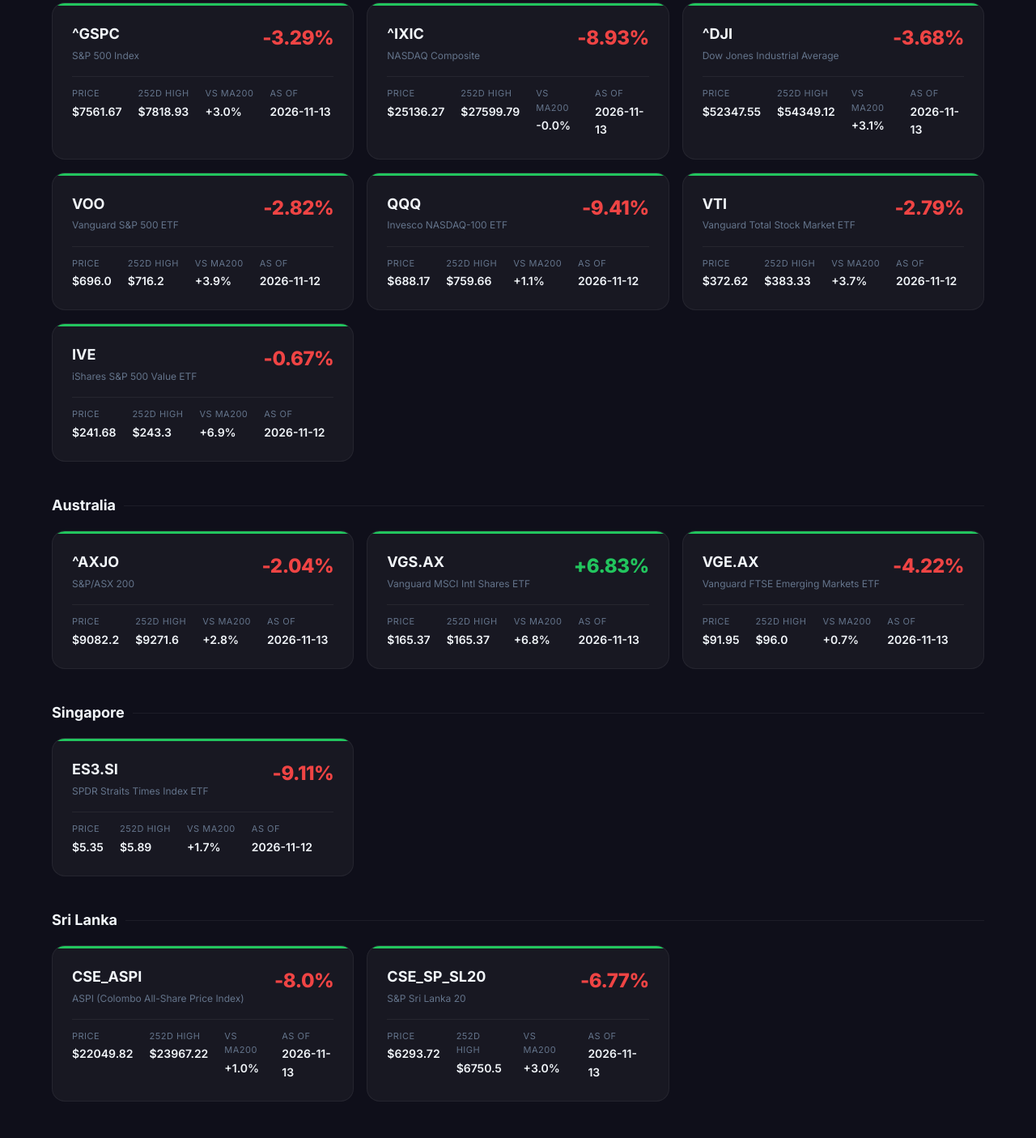
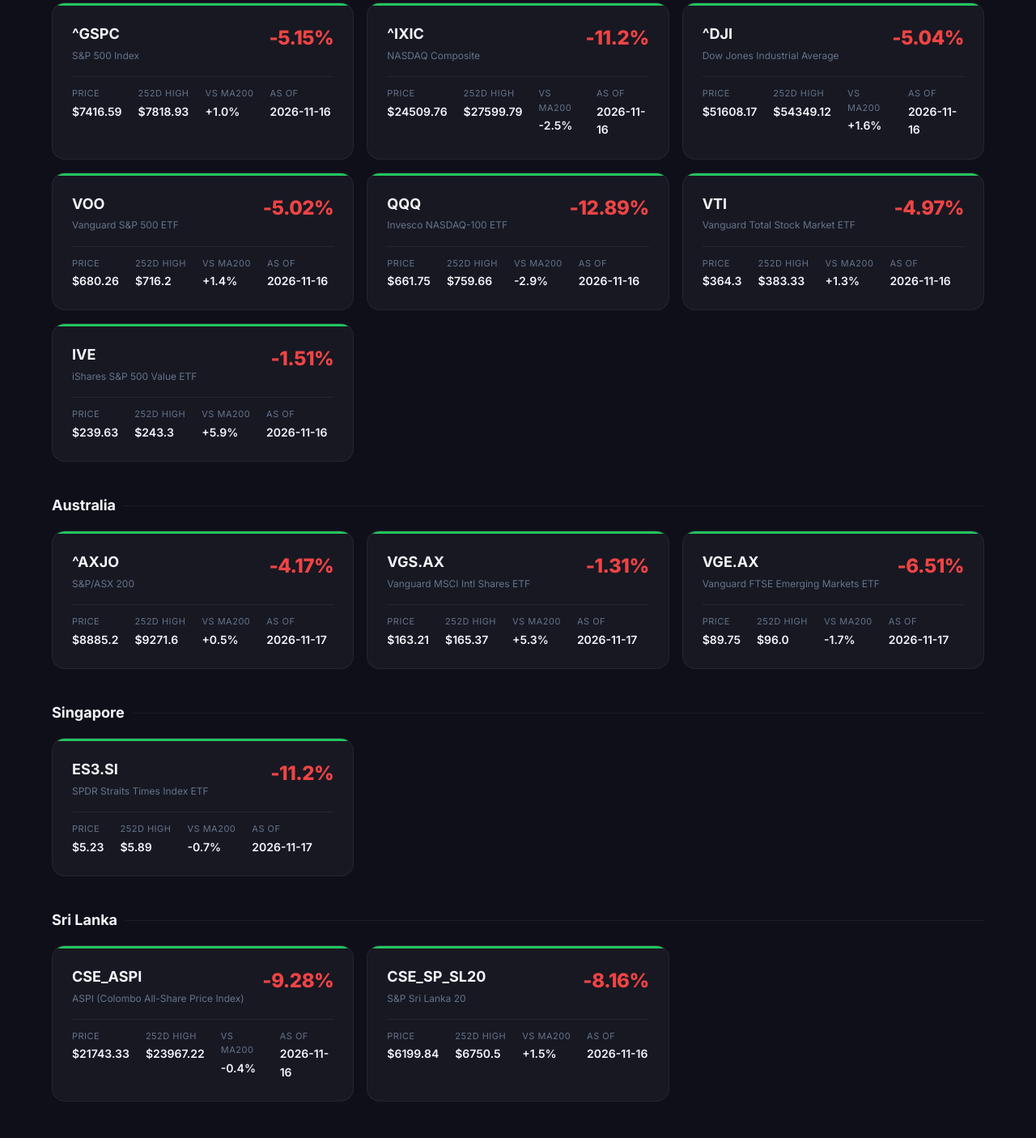
Before and after one commit to shamika-dharmasiri/how-is-market, a plain HTML site: page index.html in a window 1280 px wide. Shown: the part 613-2018 px from the top of the page at 81% size. Drawn offline with Linux system fonts and the light colour scheme.

Commit message:
chore: update drawdown dashboard

```diff
--- a/index.html
+++ b/index.html
@@ -426,7 +426,7 @@
         <div class="hero">
             <div class="hero__badge"><span class="pulse"></span> Live Market Monitor</div>
             <h1>Market Drawdown Dashboard</h1>
-            <p class="hero__sub">Last updated: 2026-11-14 01:31 UTC</p>
+            <p class="hero__sub">Last updated: 2026-11-17 04:03 UTC</p>
         </div>
 
         <!-- Worst Drawdown / MA200 Deviation Banner -->
@@ -435,7 +435,7 @@
 
             <div class="worst-banner level-ok">
                 <div class="worst-banner__label">Worst Drawdown Across All Instruments</div>
-                <div class="worst-banner__value val-red">-9.41%</div>
+                <div class="worst-banner__value val-red">-12.89%</div>
 
                 <div class="worst-banner__quote">"The big thing about money is that it gives you options. The ability to
                     wait for things to happen, and the ability to say no to things you don't want."
@@ -461,13 +461,13 @@
 
                     </div>
 
-                    <div class="card__drawdown val-red">-3.29%</div>
+                    <div class="card__drawdown val-red">-5.15%</div>
 
                 </div>
                 <div class="card__stats">
                     <div>
                         <div class="card__stat-label">Price</div>
-                        <div class="card__stat-value">$7561.67</div>
+                        <div class="card__stat-value">$7416.59</div>
                     </div>
                     <div>
                         <div class="card__stat-label">252d High</div>
@@ -476,12 +476,12 @@
 
                     <div>
                         <div class="card__stat-label">vs MA200</div>
-                        <div class="card__stat-value ">+3.0%</div>
+                        <div class="card__stat-value ">+1.0%</div>
                     </div>
 
                     <div>
                         <div class="card__stat-label">As Of</div>
-                        <div class="card__stat-value">2026-11-13</div>
+                        <div class="card__stat-value">2026-11-16</div>
                     </div>
                 </div>
             </div>
@@ -497,13 +497,13 @@
 
                     </div>
 
-                    <div class="card__drawdown val-red">-8.93%</div>
+                    <div class="card__drawdown val-red">-11.2%</div>
 
                 </div>
                 <div class="card__stats">
                     <div>
                         <div class="card__stat-label">Price</div>
-                        <div class="card__stat-value">$25136.27</div>
+                        <div class="card__stat-value">$24509.76</div>
                     </div>
                     <div>
                         <div class="card__stat-label">252d High</div>
@@ -512,12 +512,12 @@
 
                     <div>
                         <div class="card__stat-label">vs MA200</div>
-                        <div class="card__stat-value ">-0.0%</div>
+                        <div class="card__stat-value ">-2.5%</div>
                     </div>
 
                     <div>
                         <div class="card__stat-label">As Of</div>
-                        <div class="card__stat-value">2026-11-13</div>
+                        <div class="card__stat-value">2026-11-16</div>
                     </div>
                 </div>
             </div>
@@ -533,13 +533,13 @@
 
                     </div>
 
-                    <div class="card__drawdown val-red">-3.68%</div>
+                    <div class="card__drawdown val-red">-5.04%</div>
 
                 </div>
                 <div class="card__stats">
                     <div>
                         <div class="card__stat-label">Price</div>
-                        <div class="card__stat-value">$52347.55</div>
+                        <div class="card__stat-value">$51608.17</div>
                     </div>
                     <div>
                         <div class="card__stat-label">252d High</div>
@@ -548,12 +548,12 @@
 
                     <div>
                         <div class="card__stat-label">vs MA200</div>
-                        <div class="card__stat-value ">+3.1%</div>
+                        <div class="card__stat-value ">+1.6%</div>
                     </div>
 
                     <div>
                         <div class="card__stat-label">As Of</div>
-                        <div class="card__stat-value">2026-11-13</div>
+                        <div class="card__stat-value">2026-11-16</div>
                     </div>
                 </div>
             </div>
@@ -569,13 +569,13 @@
 
                     </div>
 
-                    <div class="card__drawdown val-red">-2.82%</div>
+                    <div class="card__drawdown val-red">-5.02%</div>
 
                 </div>
                 <div class="card__stats">
                     <div>
                         <div class="card__stat-label">Price</div>
-                        <div class="card__stat-value">$696.0</div>
+                        <div class="card__stat-value">$680.26</div>
                     </div>
                     <div>
                         <div class="card__stat-label">252d High</div>
@@ -584,12 +584,12 @@
 
                     <div>
                         <div class="card__stat-label">vs MA200</div>
-                        <div class="card__stat-value ">+3.9%</div>
+                        <div class="card__stat-value ">+1.4%</div>
                     </div>
 
                     <div>
                         <div class="card__stat-label">As Of</div>
-                        <div class="card__stat-value">2026-11-12</div>
+                        <div class="card__stat-value">2026-11-16</div>
                     </div>
                 </div>
             </div>
@@ -605,13 +605,13 @@
 
                     </div>
 
-                    <div class="card__drawdown val-red">-9.41%</div>
+                    <div class="card__drawdown val-red">-12.89%</div>
 
                 </div>
                 <div class="card__stats">
                     <div>
                         <div class="card__stat-label">Price</div>
-                        <div class="card__stat-value">$688.17</div>
+                        <div class="card__stat-value">$661.75</div>
                     </div>
                     <div>
                         <div class="card__stat-label">252d High</div>
@@ -620,12 +620,12 @@
 
                     <div>
                         <div class="card__stat-label">vs MA200</div>
-                        <div class="card__stat-value ">+1.1%</div>
+                        <div class="card__stat-value ">-2.9%</div>
                     </div>
 
                     <div>
                         <div class="card__stat-label">As Of</div>
-                        <div class="card__stat-value">2026-11-12</div>
+                        <div class="card__stat-value">2026-11-16</div>
                     </div>
                 </div>
             </div>
@@ -641,13 +641,13 @@
 
                     </div>
 
-                    <div class="card__drawdown val-red">-2.79%</div>
+                    <div class="card__drawdown val-red">-4.97%</div>
 
                 </div>
                 <div class="card__stats">
                     <div>
                         <div class="card__stat-label">Price</div>
-                        <div class="card__stat-value">$372.62</div>
+                        <div class="card__stat-value">$364.3</div>
                     </div>
                     <div>
                         <div class="card__stat-label">252d High</div>
@@ -656,12 +656,12 @@
 
                     <div>
                         <div class="card__stat-label">vs MA200</div>
-                        <div class="card__stat-value ">+3.7%</div>
+                        <div class="card__stat-value ">+1.3%</div>
                     </div>
 
                     <div>
                         <div class="card__stat-label">As Of</div>
-                        <div class="card__stat-value">2026-11-12</div>
+                        <div class="card__stat-value">2026-11-16</div>
                     </div>
                 </div>
             </div>
@@ -677,13 +677,13 @@
 
                     </div>
 
-                    <div class="card__drawdown val-red">-0.67%</div>
+                    <div class="card__drawdown val-red">-1.51%</div>
 
                 </div>
                 <div class="card__stats">
                     <div>
                         <div class="card__stat-label">Price</div>
-                        <div class="card__stat-value">$241.68</div>
+                        <div class="card__stat-value">$239.63</div>
                     </div>
                     <div>
                         <div class="card__stat-label">252d High</div>
@@ -692,12 +692,12 @@
 
                     <div>
                         <div class="card__stat-label">vs MA200</div>
-                        <div class="card__stat-value ">+6.9%</div>
+                        <div class="card__stat-value ">+5.9%</div>
                     </div>
 
                     <div>
                         <div class="card__stat-label">As Of</div>
-                        <div class="card__stat-value">2026-11-12</div>
+                        <div class="card__stat-value">2026-11-16</div>
                     </div>
                 </div>
             </div>
@@ -720,13 +720,13 @@
 
                     </div>
 
-                    <div class="card__drawdown val-red">-2.04%</div>
+                    <div class="card__drawdown val-red">-4.17%</div>
 
                 </div>
                 <div class="card__stats">
                     <div>
                         <div class="card__stat-label">Price</div>
-                        <div class="card__stat-value">$9082.2</div>
+                        <div class="card__stat-value">$8885.2</div>
                     </div>
                     <div>
                         <div class="card__stat-label">252d High</div>
@@ -735,12 +735,12 @@
 
                     <div>
                         <div class="card__stat-label">vs MA200</div>
-                        <div class="card__stat-value ">+2.8%</div>
+                        <div class="card__stat-value ">+0.5%</div>
                     </div>
 
                     <div>
                         <div class="card__stat-label">As Of</div>
-                        <div class="card__stat-value">2026-11-13</div>
+                        <div class="card__stat-value">2026-11-17</div>
                     </div>
                 </div>
             </div>
@@ -756,13 +756,13 @@
 
                     </div>
 
-                    <div class="card__drawdown val-green">+6.83%</div>
+                    <div class="card__drawdown val-red">-1.31%</div>
 
                 </div>
                 <div class="card__stats">
                     <div>
                         <div class="card__stat-label">Price</div>
-                        <div class="card__stat-value">$165.37</div>
+                        <div class="card__stat-value">$163.21</div>
                     </div>
                     <div>
                         <div class="card__stat-label">252d High</div>
@@ -771,12 +771,12 @@
 
                     <div>
                         <div class="card__stat-label">vs MA200</div>
-                        <div class="card__stat-value ">+6.8%</div>
+                        <div class="card__stat-value ">+5.3%</div>
                     </div>
 
                     <div>
                         <div class="card__stat-label">As Of</div>
-                        <div class="card__stat-value">2026-11-13</div>
+                        <div class="card__stat-value">2026-11-17</div>
                     </div>
                 </div>
             </div>
@@ -792,13 +792,13 @@
 
                     </div>
 
-                    <div class="card__drawdown val-red">-4.22%</div>
+                    <div class="card__drawdown val-red">-6.51%</div>
 
                 </div>
                 <div class="card__stats">
                     <div>
                         <div class="card__stat-label">Price</div>
-                        <div class="card__stat-value">$91.95</div>
+                        <div class="card__stat-value">$89.75</div>
                     </div>
                     <div>
                         <div class="card__stat-label">252d High</div>
@@ -807,12 +807,12 @@
 
                     <div>
                         <div class="card__stat-label">vs MA200</div>
-                        <div class="card__stat-value ">+0.7%</div>
+                        <div class="card__stat-value ">-1.7%</div>
                     </div>
 
                     <div>
                         <div class="card__stat-label">As Of</div>
-                        <div class="card__stat-value">2026-11-13</div>
+                        <div class="card__stat-value">2026-11-17</div>
                     </div>
                 </div>
             </div>
@@ -835,13 +835,13 @@
 
                     </div>
 
-                    <div class="card__drawdown val-red">-9.11%</div>
+                    <div class="card__drawdown val-red">-11.2%</div>
 
                 </div>
                 <div class="card__stats">
                     <div>
                         <div class="card__stat-label">Price</div>
-                        <div class="card__stat-value">$5.35</div>
+                        <div class="card__stat-value">$5.23</div>
                     </div>
                     <div>
                         <div class="card__stat-label">252d High</div>
@@ -850,12 +850,12 @@
 
                     <div>
                         <div class="card__stat-label">vs MA200</div>
-                        <div class="card__stat-value ">+1.7%</div>
+                        <div class="card__stat-value ">-0.7%</div>
                     </div>
 
                     <div>
                         <div class="card__stat-label">As Of</div>
-                        <div class="card__stat-value">2026-11-12</div>
+                        <div class="card__stat-value">2026-11-17</div>
                     </div>
                 </div>
             </div>
@@ -878,13 +878,13 @@
 
                     </div>
 
-                    <div class="card__drawdown val-red">-8.0%</div>
+                    <div class="card__drawdown val-red">-9.28%</div>
 
                 </div>
                 <div class="card__stats">
                     <div>
                         <div class="card__stat-label">Price</div>
-                        <div class="card__stat-value">$22049.82</div>
+                        <div class="card__stat-value">$21743.33</div>
                     </div>
                     <div>
                         <div class="card__stat-label">252d High</div>
@@ -893,12 +893,12 @@
 
                     <div>
                         <div class="card__stat-label">vs MA200</div>
-                        <div class="card__stat-value ">+1.0%</div>
+                        <div class="card__stat-value ">-0.4%</div>
                     </div>
 
                     <div>
                         <div class="card__stat-label">As Of</div>
-                        <div class="card__stat-value">2026-11-13</div>
+                        <div class="card__stat-value">2026-11-16</div>
                     </div>
                 </div>
             </div>
@@ -914,13 +914,13 @@
 
                     </div>
 
-                    <div class="card__drawdown val-red">-6.77%</div>
+                    <div class="card__drawdown val-red">-8.16%</div>
 
                 </div>
                 <div class="card__stats">
                     <div>
                         <div class="card__stat-label">Price</div>
-                        <div class="card__stat-value">$6293.72</div>
+                        <div class="card__stat-value">$6199.84</div>
                     </div>
                     <div>
                         <div class="card__stat-label">252d High</div>
@@ -929,12 +929,12 @@
 
                     <div>
                         <div class="card__stat-label">vs MA200</div>
-                        <div class="card__stat-value ">+3.0%</div>
+                        <div class="card__stat-value ">+1.5%</div>
                     </div>
 
                     <div>
                         <div class="card__stat-label">As Of</div>
-                        <div class="card__stat-value">2026-11-13</div>
+                        <div class="card__stat-value">2026-11-16</div>
                     </div>
                 </div>
             </div>
```
